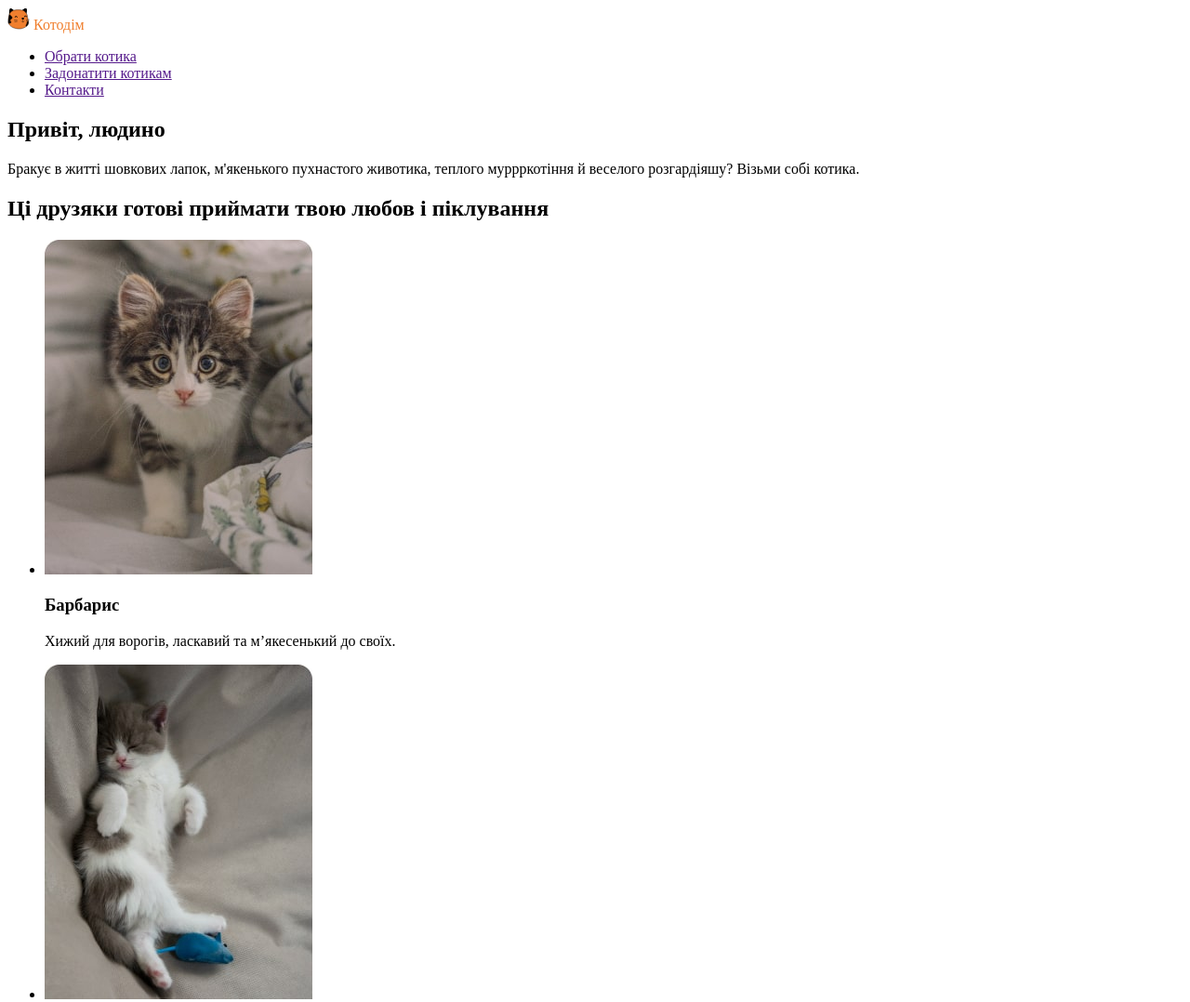
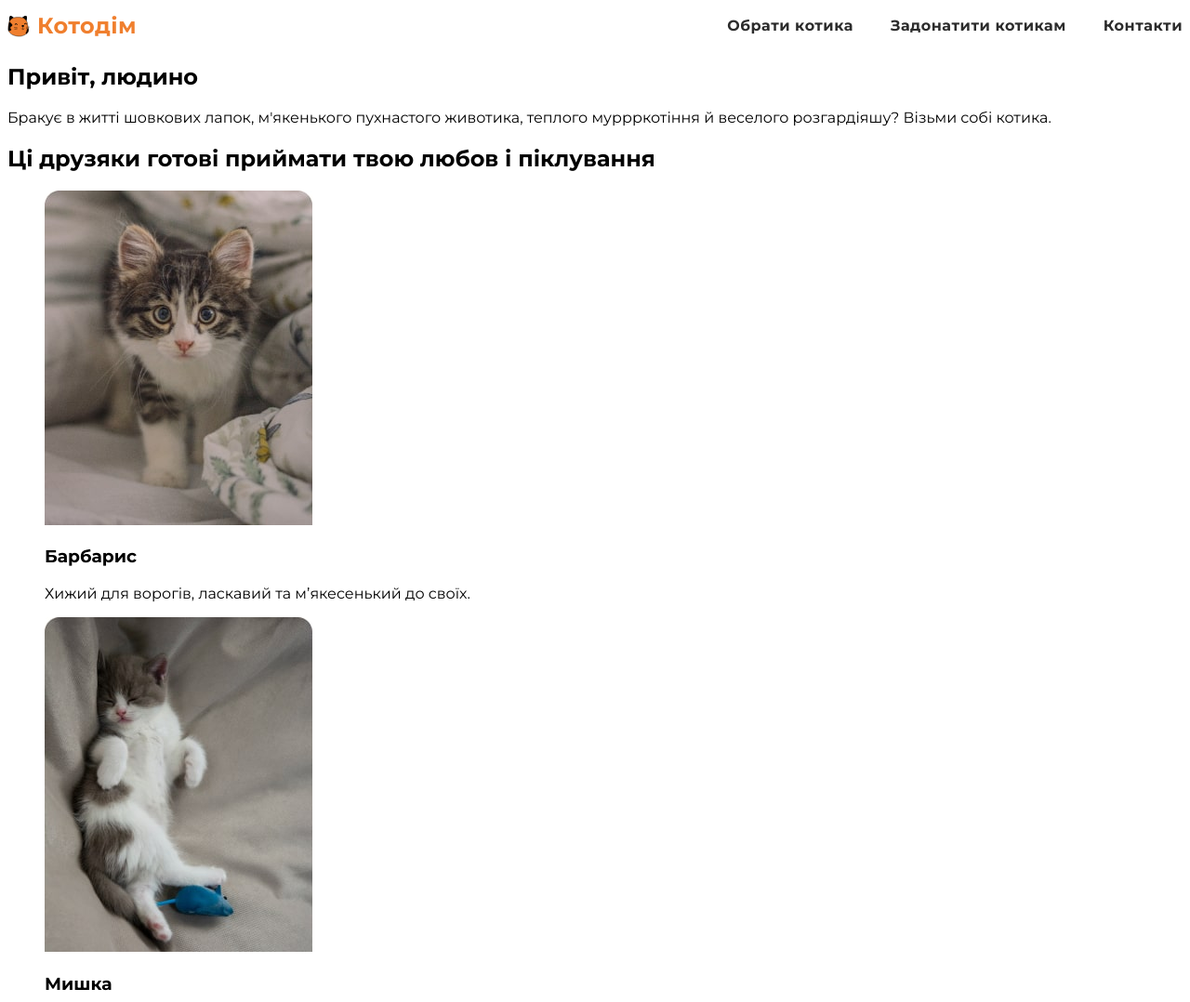
Before and after one commit to DashaAndreeva/My-own-project, a plain HTML site: page index.html in a window 1280 px wide. Shown: the top 1078 px of the page at 93% size. Drawn offline with Linux system fonts and the light colour scheme.

Commit message:
header end

```diff
--- a/index.html
+++ b/index.html
@@ -4,10 +4,16 @@
     <meta charset="UTF-8" />
     <meta name="viewport" content="width=device-width, initial-scale=1.0" />
     <title>Котодім</title>
+    <link rel="preconnect" href="https://fonts.googleapis.com" />
+    <link rel="preconnect" href="https://fonts.gstatic.com" crossorigin />
+    <link
+      href="https://fonts.googleapis.com/css2?family=Montserrat:wght@400;700&display=swap"
+      rel="stylesheet"
+    />
     <link rel="stylesheet" href="./styles.css" />
   </head>
   <body>
-    <header>
+    <header class="page-header">
       <a href="./index.html" class="site-logo">
         <img
           src="./images/cat-logo.svg"
@@ -18,11 +24,10 @@
         Котодім
       </a>
 
-      <nav>
-        <ul>
-          <li><a href="">Обрати котика</a></li>
-          <li><a href="">Задонатити котикам</a></li>
-          <li><a href="">Контакти</a></li>
+      <nav class="page-nav">
+          <a href="">Обрати котика</a>
+          <a href="">Задонатити котикам</a>
+          <a href="">Контакти</a>
         </ul>
       </nav>
     </header>
--- a/styles.css
+++ b/styles.css
@@ -1,8 +1,43 @@
+body {
+  font-family: "Montserrat", sans-serif;
+}
+
+ul {
+  list-style-type: none;
+}
+
+.page-header {
+  display: flex;
+  align-items: center;
+  justify-content: space-between;
+}
+
 .site-logo {
   color: #f07f2e;
   text-decoration: none;
+  display: flex;
+  align-items: center;
+  gap: 8px;
+  font-size: 24px;
+  font-weight: 700;
+  line-height: 40px;
+  letter-spacing: 0.5px;
 }
 
-footer {
-  background-color: #f07f2e;
+.page-nav {
+  display: flex;
+  gap: 40px;
 }
+
+.page-nav a {
+  text-decoration: none;
+  color: #2c2c2c;
+  font-size: 16px;
+  font-weight: 700;
+  line-height: 24px;
+  letter-spacing: 0.5px;
+}
+
+.page-nav a:hover {
+  color: #f07f2e;
+}
```
